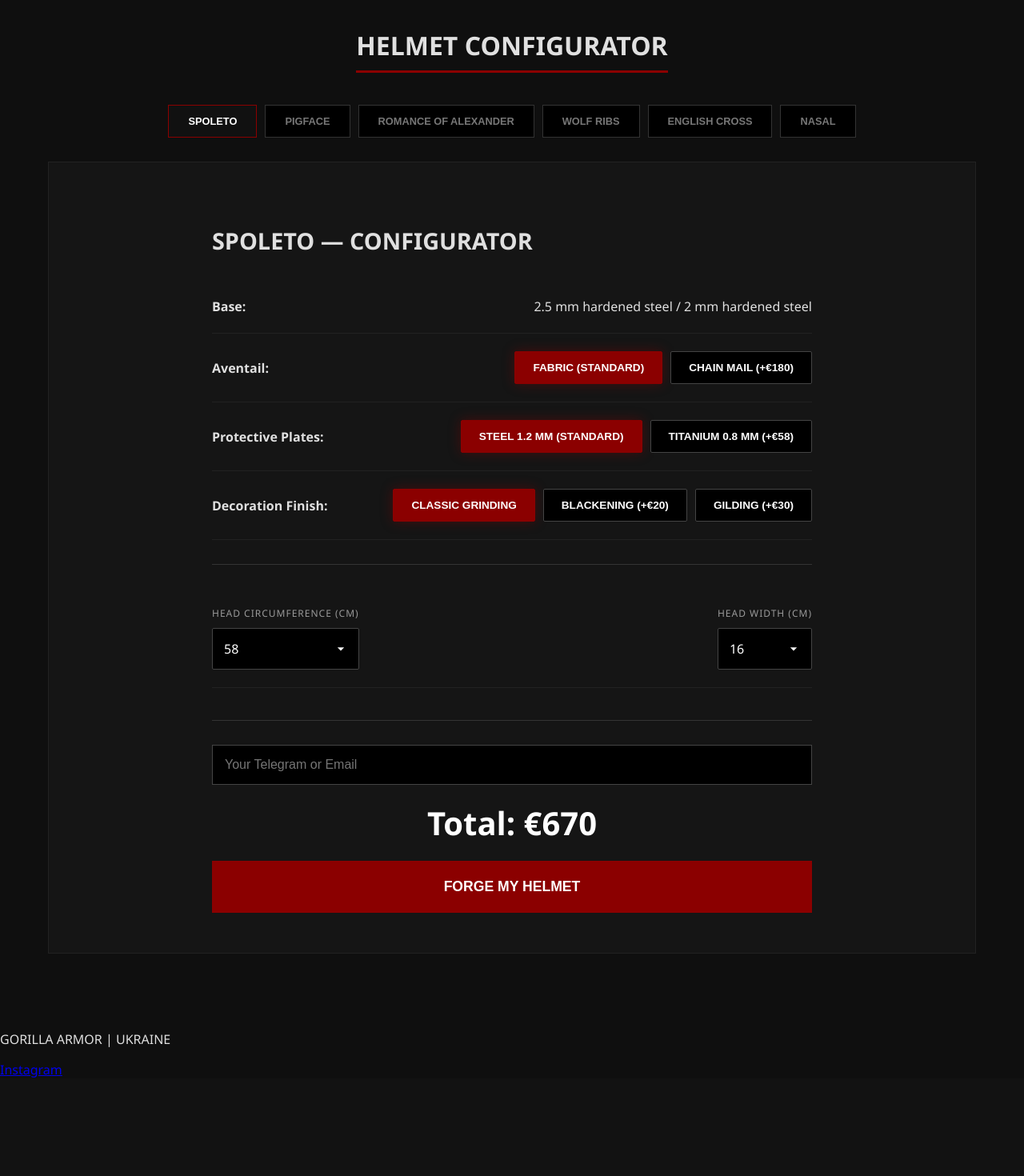
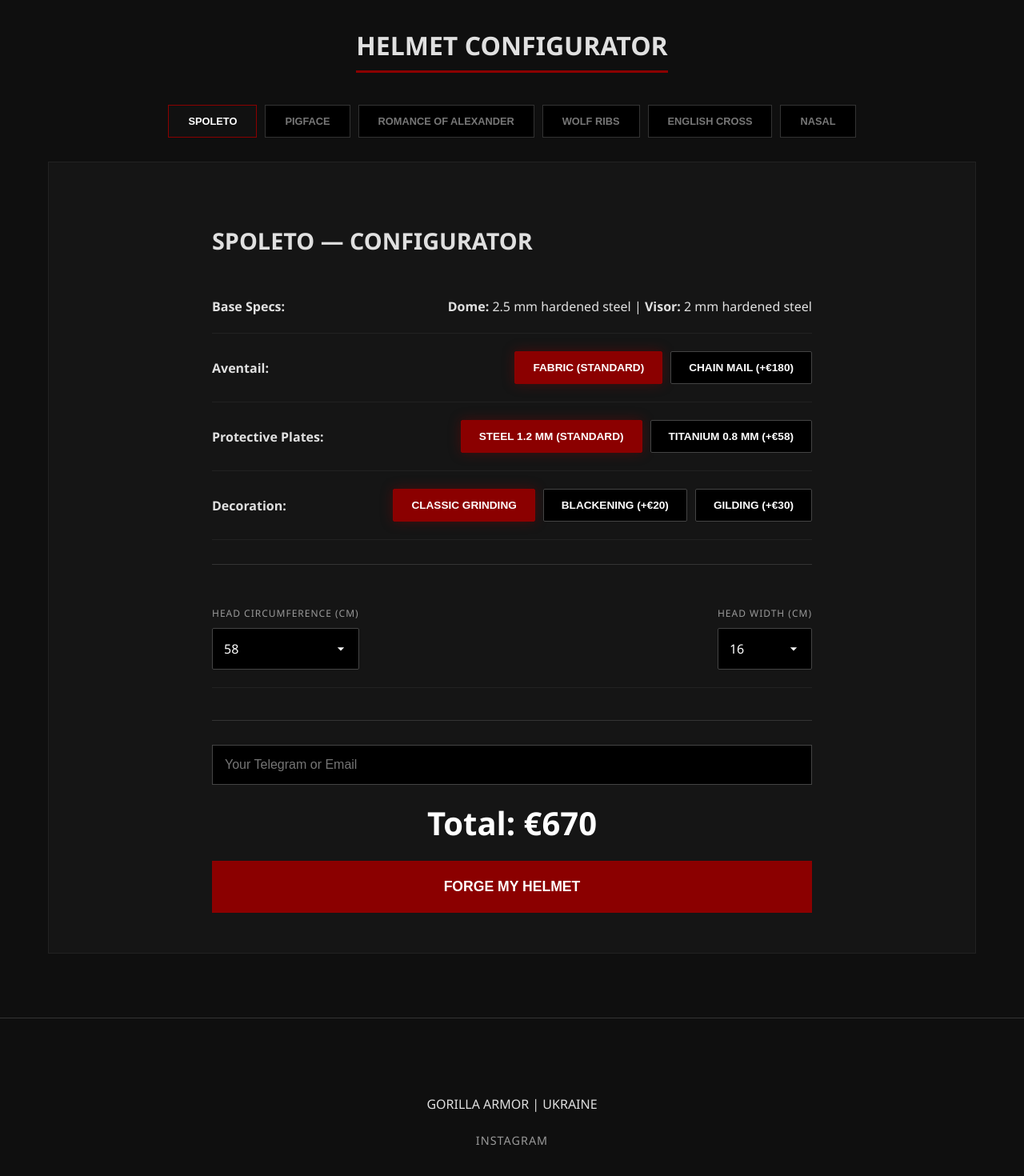
Before and after one commit to Sadovenko555/gorilla-armor-l, a React (Vite) app: page / in a window 1280 px wide. Shown: the part 1567-3037 px from the top of the page at 80% size. Before the commit the page ends 2915 px from the top, so only its background shows below. Built offline with nearby package versions, Linux system fonts and the light colour scheme.

Commit message:
fix footer

```diff
--- a/src/App.css
+++ b/src/App.css
@@ -176,19 +176,18 @@ html, body {
   background: #111;
 }
 
-/* Картка специфікації */
 .spec-card {
   background: #151515;
   border: 1px solid #222;
   padding: 50px 40px;
   display: flex;
   flex-direction: column;
-  align-items: center; /* Центруємо вміст для зручності очей */
+  align-items: center;
 }
 
 .spec-card h3 {
   width: 100%;
-  max-width: 750px; /* Золота середина для десктопа */
+  max-width: 750px;
   margin-bottom: 30px;
   text-align: left;
   font-size: 1.8rem;
@@ -209,10 +208,9 @@ html, body {
   display: flex;
   justify-content: space-between;
   align-items: center;
-  gap: 40px; /* Відстань між текстом і кнопками */
+  gap: 40px;
 }
 
-/* Кнопки вибору */
 .mini-buttons {
   display: flex;
   gap: 10px;
@@ -222,7 +220,7 @@ html, body {
   background: var(--input-bg);
   border: 1px solid #444;
   color: #fff;
-  padding: 12px 22px; /* Масивні кнопки */
+  padding: 12px 22px;
   font-size: 0.85rem;
   font-weight: 600;
   cursor: pointer;
@@ -249,7 +247,6 @@ html, body {
   margin: 30px 0;
 }
 
-/* Блок замірів */
 .measurements-container {
   width: 100%;
   max-width: 750px;
@@ -291,12 +288,8 @@ html, body {
   transition: border-color 0.3s;
 }
 
-.armor-select:focus {
-  border-color: var(--primary-red);
-  outline: none;
-}
+.armor-select:focus { border-color: var(--primary-red); outline: none; }
 
-/* Секція замовлення */
 .order-section {
   width: 100%;
   max-width: 750px;
@@ -315,11 +308,6 @@ html, body {
   border: 1px solid #444;
   color: white;
   font-size: 1rem;
-}
-
-.calc-input:focus {
-  border-color: var(--primary-red);
-  outline: none;
 }
 
 .price-tag {
@@ -341,37 +329,60 @@ html, body {
   transition: 0.3s;
 }
 
-.confirm-btn:hover {
-  background: #a00000;
-  letter-spacing: 1px;
+.confirm-btn:hover { background: #a00000; letter-spacing: 1px; }
+
+/* --- 5. ФУТЕР (Виправлено центрування) --- */
+.footer {
+  padding: 80px 20px;
+  border-top: 1px solid var(--border-color);
+  text-align: center; /* Центруємо все всередині */
+  background: var(--bg-dark);
+  width: 100%;
 }
 
-/* --- 5. Мобільна версія та Гамбургер --- */
+.social-links {
+  margin-top: 25px;
+  display: flex;
+  justify-content: center; /* Центруємо посилання */
+  gap: 30px;
+}
+
+.social-links a {
+  color: var(--text-dim);
+  text-decoration: none;
+  font-size: 0.9rem;
+  text-transform: uppercase;
+  letter-spacing: 1px;
+  transition: color 0.3s;
+}
+
+.social-links a:hover { color: var(--primary-red); }
+
+/* --- 6. Гамбургер та Мобільна версія --- */
 .hamburger {
   display: none;
   flex-direction: column;
-  justify-content: space-around;
-  width: 28px;
-  height: 22px;
+  justify-content: space-between; /* Рівномірна відстань між лініями */
+  width: 30px;
+  height: 18px; /* Оптимальна висота, щоб не було "сплюснуто" */
   background: transparent;
   border: none;
   cursor: pointer;
   z-index: 1001;
+  padding: 0;
 }
 
 .bar {
   width: 100%;
   height: 3px;
   background-color: white;
-  border-radius: 10px;
+  border-radius: 2px;
   transition: all 0.3s ease;
 }
 
 @media (max-width: 767px) {
   .hamburger { display: flex; }
-
   .hero h1 { font-size: 2.2rem; }
-  .hero p { font-size: 1rem; }
 
   .nav-links {
     display: flex;
@@ -402,28 +413,15 @@ html, body {
     flex-direction: column;
     align-items: flex-start;
     gap: 15px;
-    padding: 15px 0;
   }
 
-  .mini-buttons {
-    width: 100%;
-    flex-wrap: wrap;
-  }
+  .mini-buttons { width: 100%; flex-wrap: wrap; }
+  .mini-buttons button { flex: 1; min-width: 120px; font-size: 0.75rem; }
 
-  .mini-buttons button {
-    flex: 1;
-    min-width: 120px;
-    padding: 12px 10px;
-    font-size: 0.75rem;
-  }
-
-  .measurements-container {
-    grid-template-columns: 1fr;
-    gap: 15px;
-  }
+  .measurements-container { grid-template-columns: 1fr; }
 }
 
-/* Анімація гамбургера */
-.bar.open:nth-child(1) { transform: translateY(9px) rotate(45deg); }
+/* Анімація гамбургера (підправлені значення для висоти 18px) */
+.bar.open:nth-child(1) { transform: translateY(7.5px) rotate(45deg); }
 .bar.open:nth-child(2) { opacity: 0; }
-.bar.open:nth-child(3) { transform: translateY(-10px) rotate(-45deg); }
+.bar.open:nth-child(3) { transform: translateY(-7.5px) rotate(-45deg); }
--- a/src/components/Calculator.jsx
+++ b/src/components/Calculator.jsx
@@ -12,11 +12,10 @@ const Calculator = () => {
   const [headWidth, setHeadWidth] = useState('16');
   const [clientContact, setClientContact] = useState('');
 
-  // Функція з фіксом чисел (55.0 -> 55)
+  // Функція для чистих чисел (58.0 -> 58)
   const generateRange = (start, end, step) => {
     const range = [];
     for (let i = start; i <= end; i += step) {
-      // Якщо число ціле — прибираємо крапку
       const val = Number.isInteger(i) ? i.toString() : i.toFixed(1);
       range.push(val);
     }
@@ -72,7 +71,14 @@ const Calculator = () => {
       <div className="spec-card">
         <h3>{selectedHelmet.name} — Configurator</h3>
         <ul className="spec-list">
-          <li><strong>Base:</strong> <span>{selectedHelmet.specs.dome} / {selectedHelmet.specs.visor || selectedHelmet.specs.face}</span></li>
+          {/* ПОВЕРНУВ НАЗВИ ХАРАКТЕРИСТИК */}
+          <li>
+            <strong>Base Specs:</strong>
+            <span>
+              <strong>Dome:</strong> {selectedHelmet.specs.dome} |
+              <strong> {selectedHelmet.specs.visor ? 'Visor' : 'Face'}:</strong> {selectedHelmet.specs.visor || selectedHelmet.specs.face}
+            </span>
+          </li>
 
           {selectedHelmet.options.aventail?.length > 0 && (
             <li className="option-row">
@@ -99,7 +105,7 @@ const Calculator = () => {
           </li>
 
           <li className="option-row">
-            <strong>Decoration Finish:</strong>
+            <strong>Decoration:</strong>
             <div className="mini-buttons">
               {selectedHelmet.options.decoration.map((d, i) => (
                 <button key={i} className={optDecor?.label === d.label ? 'selected' : ''} onClick={() => setOptDecor(d)}>
@@ -111,7 +117,6 @@ const Calculator = () => {
 
           <hr className="divider" />
 
-          {/* БЛОК ЗАМІРІВ З НОВИМИ КЛАСАМИ */}
           <li className="measurements-container">
             <div className="m-field">
               <label>Head Circumference (cm)</label>
```
